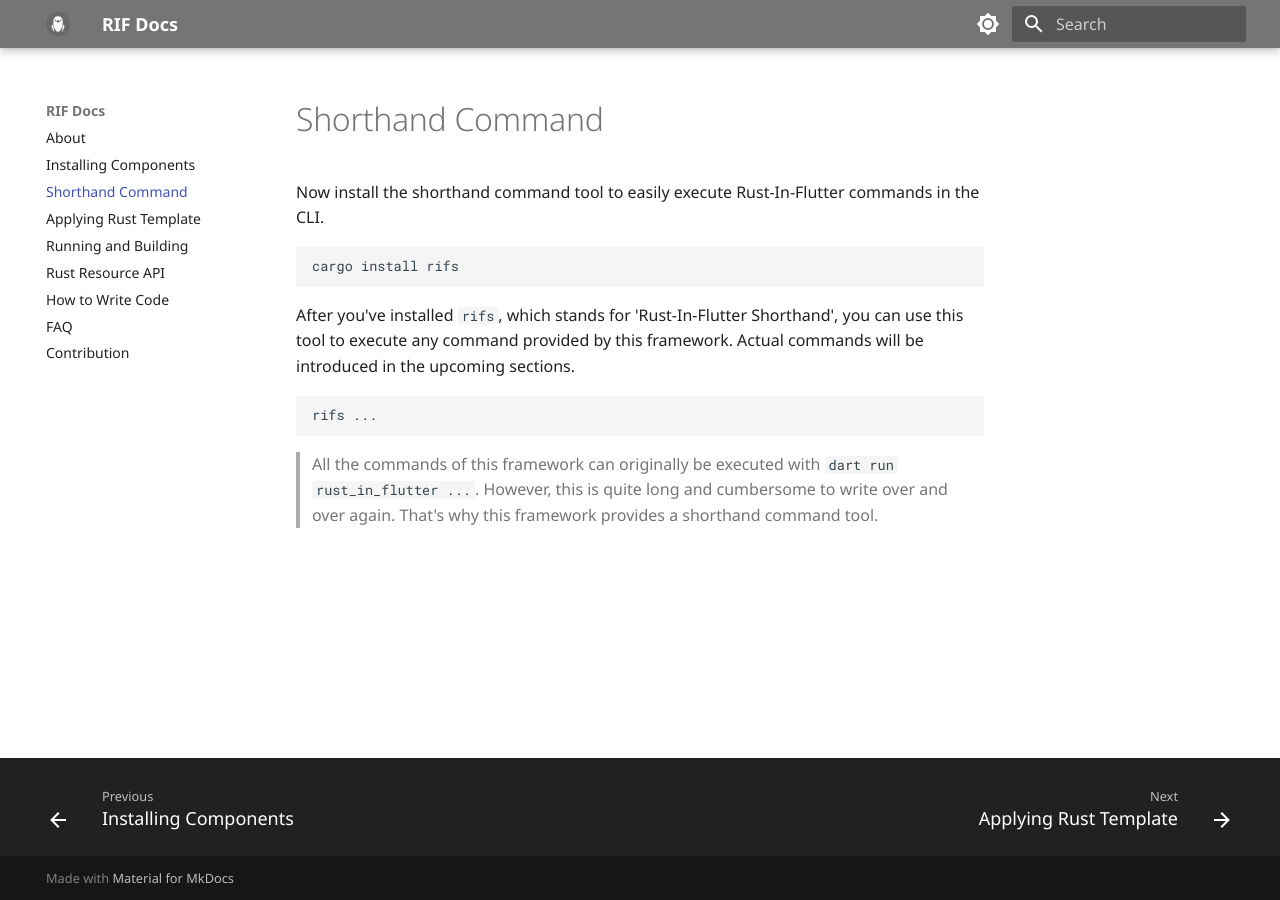
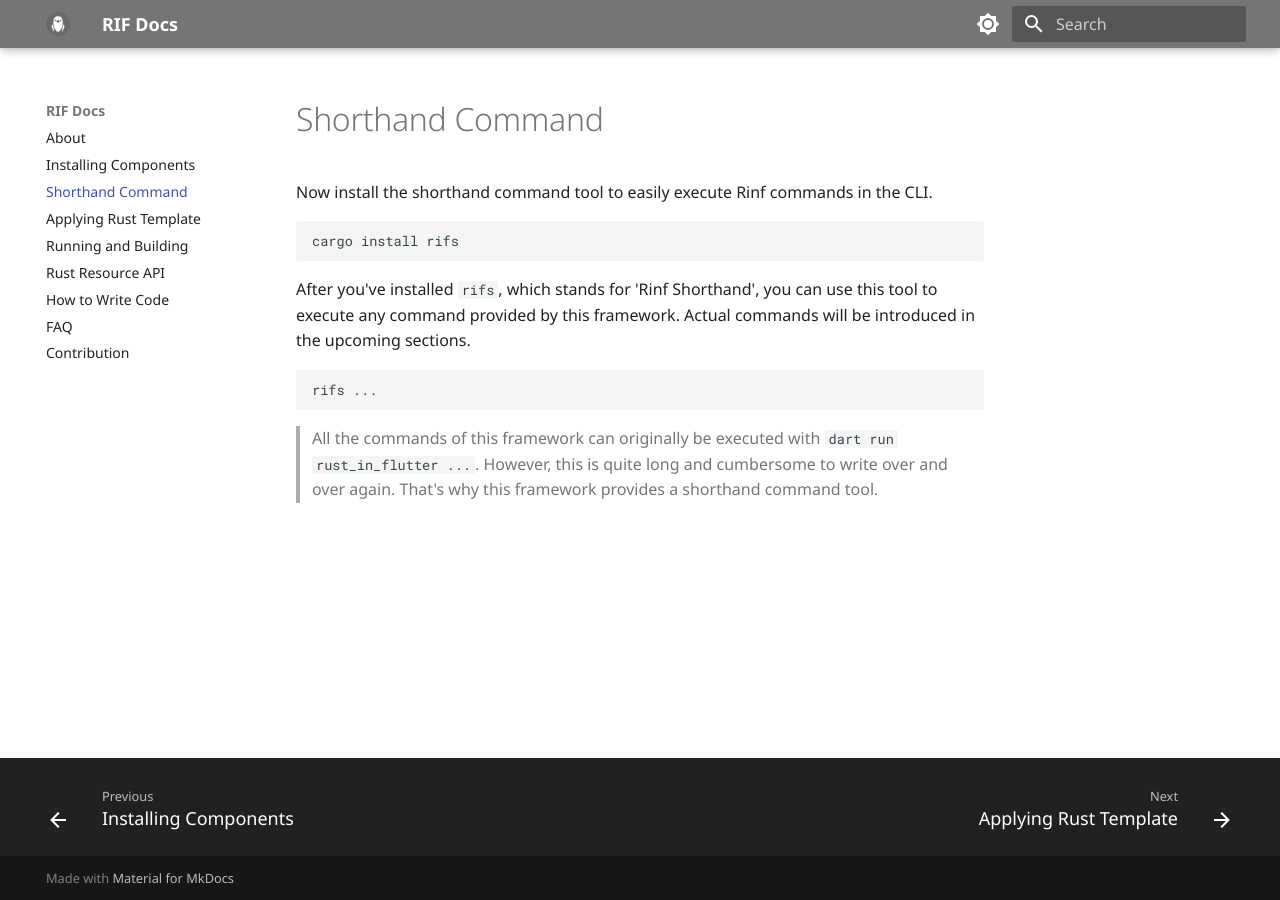
Before and after one commit to cunarist/rinf, an MkDocs documentation site: the page built from documentation/docs/shorthand-command.md, in a window 1280 px wide. Built offline with MkDocs 1.6.1 and Material for MkDocs 9.7.7, drawn with Linux system fonts in a browser that asks for light colours.

Commit message:
Rename the framework to Rinf

````diff
--- a/documentation/docs/shorthand-command.md
+++ b/documentation/docs/shorthand-command.md
@@ -1,12 +1,12 @@
 # Shorthand Command
 
-Now install the shorthand command tool to easily execute Rust-In-Flutter commands in the CLI.
+Now install the shorthand command tool to easily execute Rinf commands in the CLI.
 
 ```bash
 cargo install rifs
 ```
 
-After you've installed `rifs`, which stands for 'Rust-In-Flutter Shorthand', you can use this tool to execute any command provided by this framework. Actual commands will be introduced in the upcoming sections.
+After you've installed `rifs`, which stands for 'Rinf Shorthand', you can use this tool to execute any command provided by this framework. Actual commands will be introduced in the upcoming sections.
 
 ```bash
 rifs ...
````
Also changed, not shown: documentation/docs/frequently-asked-questions.md (+2 -2 lines), README.md, flutter_package/example/README.md, flutter_package/example/native/README.md, rust_crate/README.md, 1 other file.
